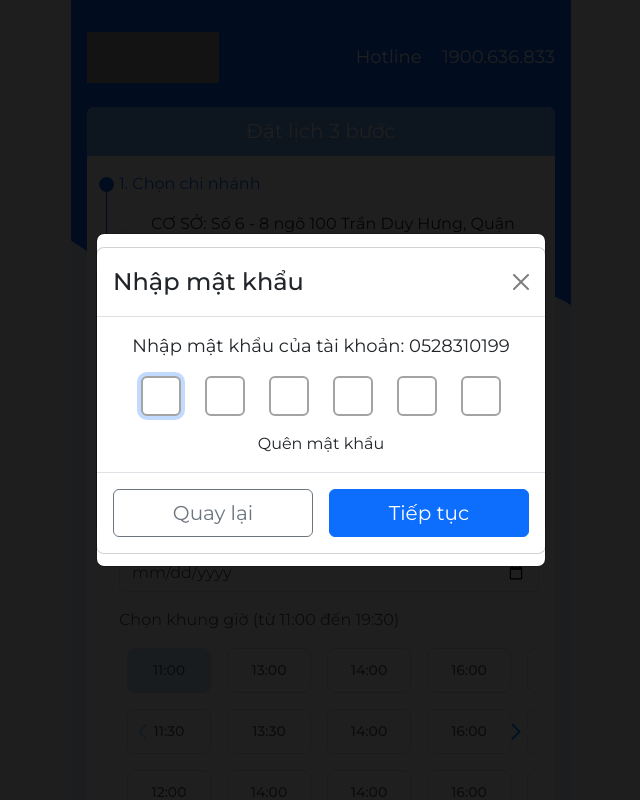
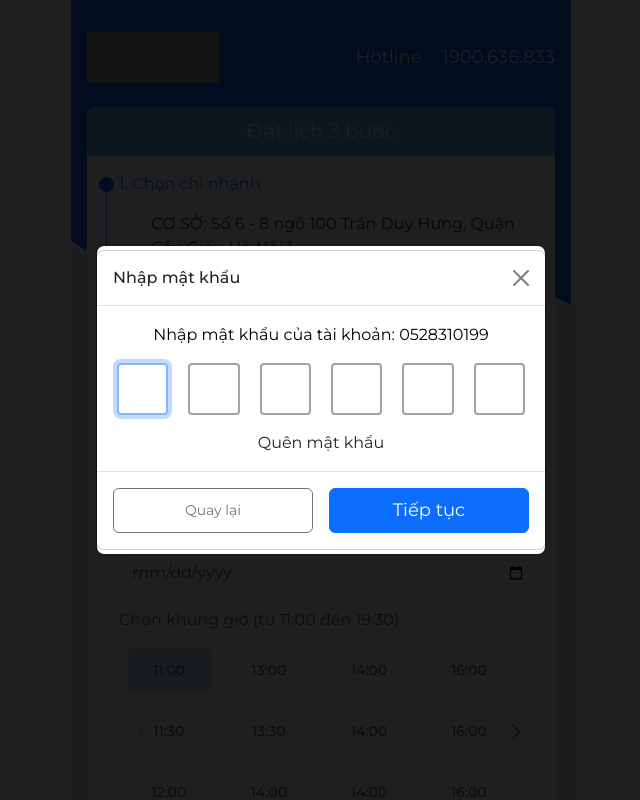
Before and after one commit to HoaCong/BookingSpa, a React (Create React App) app: page / in a window 1280 px wide. Shown: the top 800 px of the page, without its empty margins (319-959 px from the left). Built offline with nearby package versions, Linux system fonts and the light colour scheme; grey boxes are pictures that could not be loaded.

Commit message:
update layout modal

```diff
--- a/src/components/ModalOTP.jsx
+++ b/src/components/ModalOTP.jsx
@@ -62,16 +62,16 @@ export default function ModalOTP() {
         dialogClassName="width-450"
       >
         <Modal.Header closeButton>
-          <Modal.Title>Nhập mã OTP</Modal.Title>
+          <Modal.Title className="title-modal">Nhập mã OTP</Modal.Title>
         </Modal.Header>
         <Modal.Body className="text-center">
-          <div className="text-center" style={{ fontSize: 18 }}>
+          <div className="text-center content-modal">
             Nhập mã OTP (6 số) đã gửi về số điện thoại <div>0528310199</div>
           </div>
           <Form className="my-3">
-            <Row className="justify-content-center">
+            <Row className="justify-content-center gap-3">
               {otp.map((data, index) => (
-                <Col key={index} xs="auto">
+                <Col key={index} xs="auto px-0">
                   <Form.Control
                     ref={(el) => (inputRefs.current[index] = el)}
                     type="text"
@@ -82,18 +82,14 @@ export default function ModalOTP() {
                     // onChange={(e) => handleChange(e.target, index)}
                     onKeyDown={(e) => handleKeyDown(e, index)}
                     onPaste={handlePaste}
-                    style={{
-                      width: "40px",
-                      height: "40px",
-                      textAlign: "center",
-                      border: "2px solid rgb(163, 163, 163)",
-                    }}
                   />
                 </Col>
               ))}
             </Row>
           </Form>
-          <div className="text-center">00:04:00</div>
+          <div className="text-center text-primary" style={{ fontSize: 12 }}>
+            00:04:00
+          </div>
         </Modal.Body>
         <Modal.Footer>
           <Button
--- a/src/components/ModalPassword.jsx
+++ b/src/components/ModalPassword.jsx
@@ -62,32 +62,26 @@ export default function ModalPassword() {
         dialogClassName="width-450"
       >
         <Modal.Header closeButton>
-          <Modal.Title>Nhập mật khẩu</Modal.Title>
+          <Modal.Title className="title-modal">Nhập mật khẩu</Modal.Title>
         </Modal.Header>
         <Modal.Body className="text-center">
-          <div className="text-center" style={{ fontSize: 18 }}>
+          <div className="text-center content-modal">
             Nhập mật khẩu của tài khoản: <span>0528310199</span>
           </div>
-          <Form className="my-3">
-            <Row className="justify-content-center">
+          <Form className="my-3 px-3">
+            <Row className="justify-content-between gap-2">
               {otp.map((data, index) => (
-                <Col key={index} xs="auto">
+                <Col key={index} xs="auto px-0">
                   <Form.Control
                     ref={(el) => (inputRefs.current[index] = el)}
                     type="text"
-                    className="otp-input"
+                    className="otp-input password-input"
                     maxLength="1"
                     id={`otpInput-${index}`}
                     defaultValue={data}
                     // onChange={(e) => handleChange(e.target, index)}
                     onKeyDown={(e) => handleKeyDown(e, index)}
                     onPaste={handlePaste}
-                    style={{
-                      width: "40px",
-                      height: "40px",
-                      textAlign: "center",
-                      border: "2px solid rgb(163, 163, 163)",
-                    }}
                   />
                 </Col>
               ))}
@@ -100,14 +94,16 @@ export default function ModalPassword() {
             <Button
               variant="outline-secondary"
               onClick={handleClose}
-              className="w-50 py-2 fs-5"
+              className="w-50 py-2"
+              style={{ fontSize: 14 }}
             >
               Quay lại
             </Button>
             <Button
               variant="primary"
               onClick={handleClose}
-              className="w-50 py-2 fs-5"
+              className="w-50 py-2"
+              style={{ fontSize: 18 }}
             >
               Tiếp tục
             </Button>
--- a/src/index.css
+++ b/src/index.css
@@ -188,6 +188,7 @@ body {
   top: 0;
   left: 50%;
   width: 500px;
+  max-width: 100%;
   height: 100%;
   transform: translateX(-50%);
   z-index: 1;
@@ -235,6 +236,35 @@ body {
   background: #fff;
 }
 
+.title-modal {
+  margin: 0;
+  color: rgba(0, 0, 0, 0.85);
+  font-weight: 500;
+  font-size: 16px;
+  line-height: 22px;
+  word-wrap: break-word;
+}
+.content-modal {
+  color: #000;
+  font-size: 16px;
+  line-height: 25px;
+}
+.otp-input {
+  width: 1em;
+  text-align: center;
+  max-width: 4rem;
+  border-radius: 4px;
+  border: 2px solid rgb(163, 163, 163);
+  max-height: 4rem;
+  min-height: 2.4rem;
+  min-width: 2.4rem;
+}
+.password-input {
+  width: 2rem;
+  min-height: 3.2rem;
+  min-width: 3.2rem;
+}
+
 @media screen and (max-width: 768px) {
   .width-450 {
     width: unset;
```
